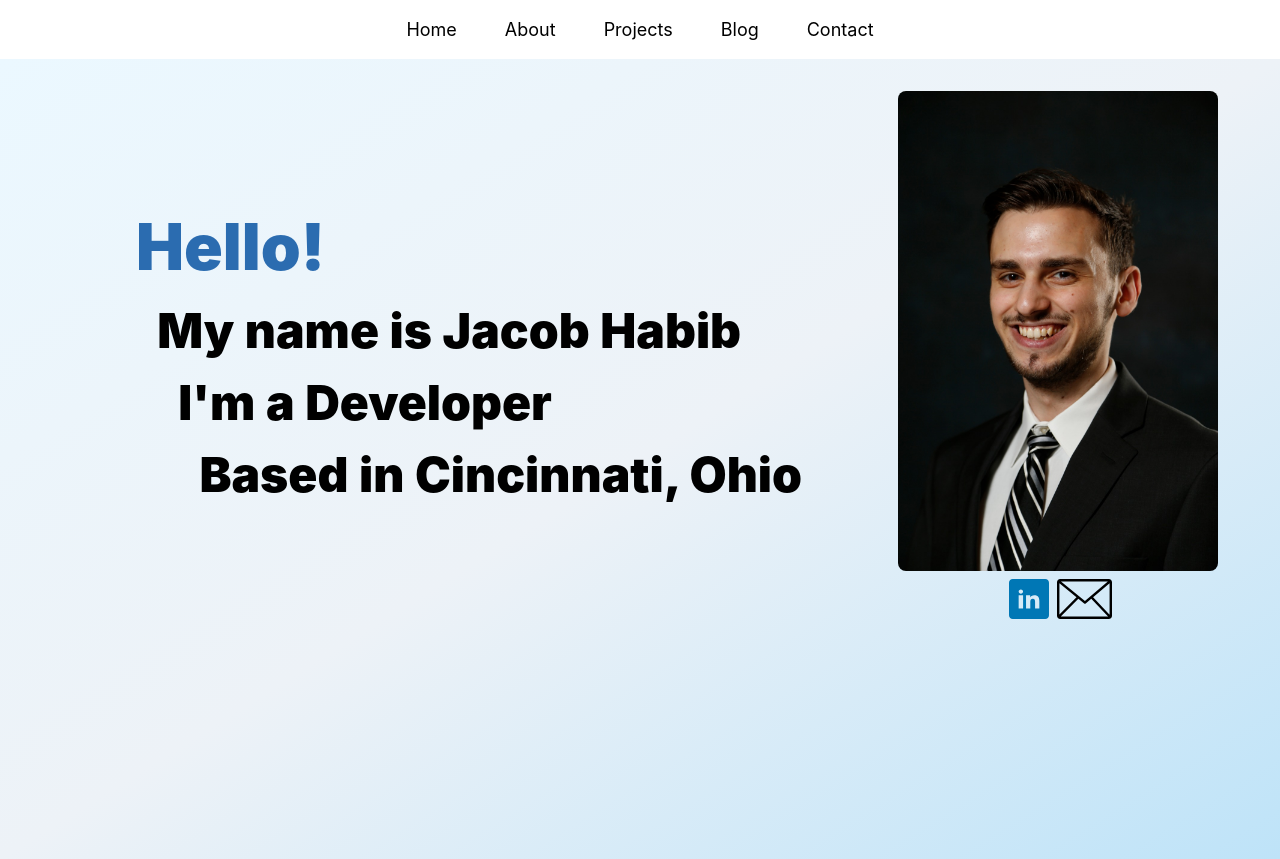
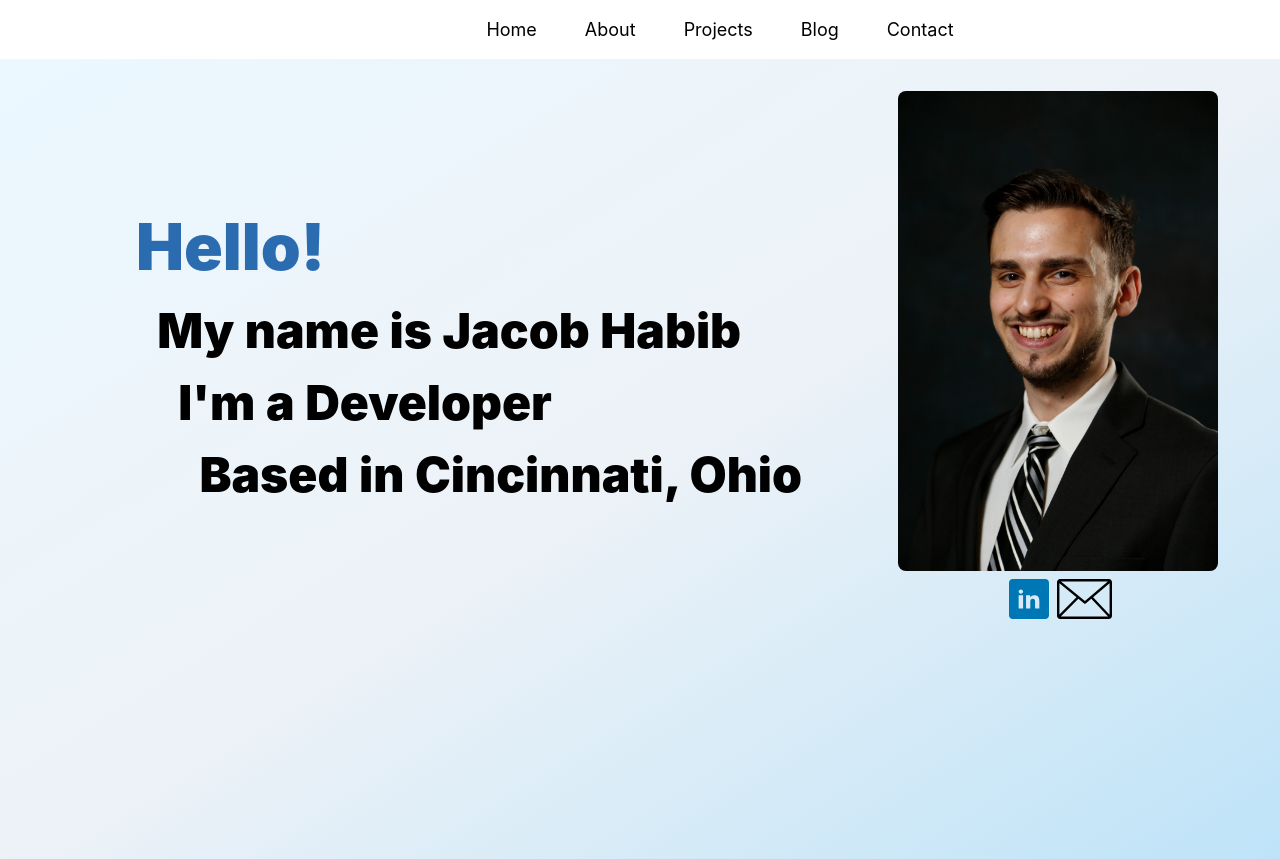
Before and after one commit to jahabeebs/jahabeebs.github.io, a Nuxt app: page / in a window 1280 px wide. Built offline with nearby package versions, Linux system fonts and the light colour scheme.

Commit message:
centered navbar on web

```diff
--- a/components/Navbar.vue
+++ b/components/Navbar.vue
@@ -1,6 +1,6 @@
 <template>
   <nav class="flex justify-center w-screen my-3 md:my-4">
-  <div class="flex text-md md:text-lg space-x-6 md:space-x-12">
+  <div class="flex text-md md:ml-40 md:text-lg space-x-6 md:space-x-12">
     <NuxtLink to="/" class="flex hover:text-blue-700">Home</NuxtLink>
     <NuxtLink to="/about" class="flex hover:text-blue-700">About</NuxtLink>
     <NuxtLink to="/projects" class="flex hover:text-blue-700">Projects</NuxtLink>
```
